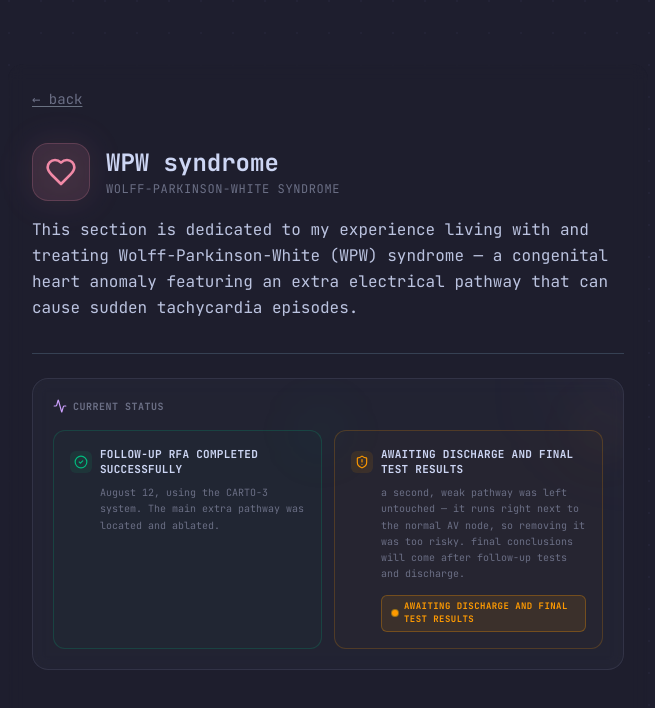
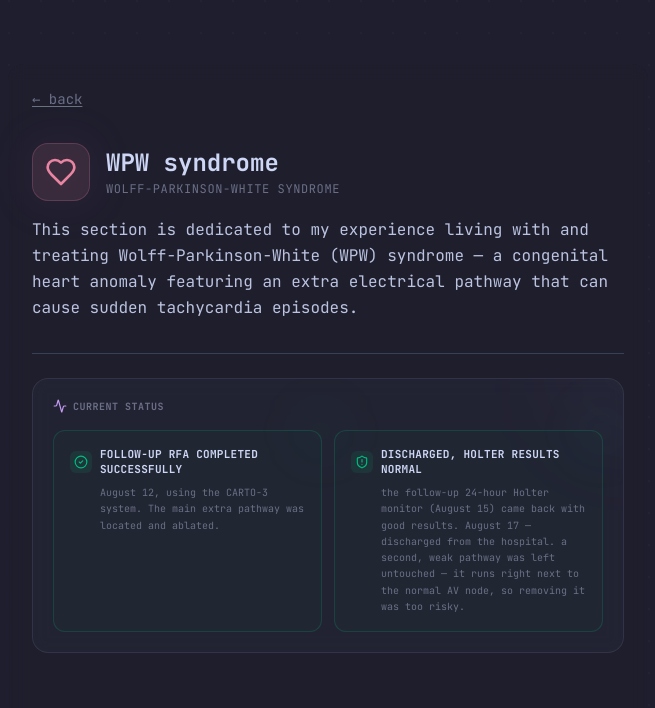
Before and after one commit to xdearboy/website-rework, a React (Vite) app: page /wpw in a window 1280 px wide. Shown: the top 708 px of the page, without its empty margins (312-967 px from the left). Built offline with nearby package versions, Linux system fonts and the light colour scheme.

Commit message:
Add Holter check and hospital discharge to WPW page
Follow-up 24-hour Holter monitor on Aug 15 came back normal, and the
patient was discharged on Aug 17. Status card and timeline updated to
drop the "awaiting discharge" framing in favor of the actual outcome.

```diff
--- a/src/i18n/locales/en/wpw.json
+++ b/src/i18n/locales/en/wpw.json
@@ -6,8 +6,8 @@
     "title": "current status",
     "outcome": "follow-up RFA completed successfully",
     "outcomeDesc": "August 12, using the CARTO-3 system. The main extra pathway was located and ablated.",
-    "remaining": "awaiting discharge and final test results",
-    "remainingDesc": "a second, weak pathway was left untouched — it runs right next to the normal AV node, so removing it was too risky. final conclusions will come after follow-up tests and discharge."
+    "remaining": "discharged, Holter results normal",
+    "remainingDesc": "the follow-up 24-hour Holter monitor (August 15) came back with good results. August 17 — discharged from the hospital. a second, weak pathway was left untouched — it runs right next to the normal AV node, so removing it was too risky."
   },
   "timeline": {
     "title": "history & treatment",
@@ -34,7 +34,12 @@
     "step5": {
       "date": "after surgery",
       "title": "outcome",
-      "desc": "the second pathway was left alone: it sits right next to the normal conduction node, and removing it was too risky. per the surgeon, it's weak, only partially conducting, and rarely causes trouble. doctors also noted my baseline heart rate simply runs high — 150 bpm lying down isn't considered tachycardia for me. currently awaiting discharge and final test results."
+      "desc": "the second pathway was left alone: it sits right next to the normal conduction node, and removing it was too risky. per the surgeon, it's weak, only partially conducting, and rarely causes trouble. doctors also noted my baseline heart rate simply runs high — 150 bpm lying down isn't considered tachycardia for me."
+    },
+    "step6": {
+      "date": "August 17",
+      "title": "Holter check & discharge",
+      "desc": "on Saturday, August 15, a follow-up 24-hour Holter monitor was done — good results, the heart is working normally. today, August 17, I'm discharged from the hospital."
     }
   },
   "faq": {
@@ -85,7 +90,7 @@
     },
     "step6": {
       "title": "6. Afterward",
-      "desc": "Huge respect to the whole medical team, especially the surgeon and the anesthesiologist. Afterward, while waiting to be taken out of the operating room, I just talked with the anesthesiologist about life. Now it's recovery — awaiting discharge and final test results."
+      "desc": "Huge respect to the whole medical team, especially the surgeon and the anesthesiologist. Afterward, while waiting to be taken out of the operating room, I just talked with the anesthesiologist about life. The follow-up Holter monitor on Saturday came back with good results, and I was discharged from the hospital on August 17."
     }
   }
 }
--- a/src/i18n/locales/ru/wpw.json
+++ b/src/i18n/locales/ru/wpw.json
@@ -6,8 +6,8 @@
     "title": "текущее состояние",
     "outcome": "повторная РЧА проведена успешно",
     "outcomeDesc": "12 августа, система CARTO-3. Основной дополнительный путь найден и устранён.",
-    "remaining": "ожидаю выписку и итоги обследований",
-    "remainingDesc": "второй, слабый «полупроводящий» путь оставили как есть — он проходит вплотную к нормальному АВ-узлу, трогать его слишком рискованно. окончательные выводы будут после контрольных обследований и выписки."
+    "remaining": "выписан(а), холтер в норме",
+    "remainingDesc": "контрольный суточный холтер (15 августа) показал хорошие результаты. 17 августа — выписка из стационара. второй, слабый «полупроводящий» путь оставили как есть — он проходит вплотную к нормальному АВ-узлу, трогать его было слишком рискованно."
   },
   "timeline": {
     "title": "история и лечение",
@@ -34,7 +34,12 @@
     "step5": {
       "date": "после операции",
       "title": "итог",
-      "desc": "второй путь решили не трогать: он расположен вплотную к нормальному проводящему узлу, и его удаление слишком рискованно. по словам хирурга, этот путь слабый, полупроводящий и почти не вредит. отдельно врачи отметили, что у меня от природы высокий пульс — 150 уд/мин лежа при этом не считается тахикардией. сейчас жду выписку и итоги финальных обследований."
+      "desc": "второй путь решили не трогать: он расположен вплотную к нормальному проводящему узлу, и его удаление слишком рискованно. по словам хирурга, этот путь слабый, полупроводящий и почти не вредит. отдельно врачи отметили, что у меня от природы высокий пульс — 150 уд/мин лежа при этом не считается тахикардией."
+    },
+    "step6": {
+      "date": "17 августа",
+      "title": "холтер и выписка",
+      "desc": "в субботу, 15 августа, сняли контрольный суточный холтер — результаты хорошие, сердце работает штатно. сегодня, 17 августа, выписка из стационара."
     }
   },
   "faq": {
@@ -85,7 +90,7 @@
     },
     "step6": {
       "title": "6. После операции",
-      "desc": "Отдельный респект всему персоналу, особенно хирургу и анестезиологу. После операции, пока ждал, когда увезут из операционной, успели просто поговорить с анестезиологом о жизни. Сейчас — восстановление, жду выписку и итоги финальных обследований."
+      "desc": "Отдельный респект всему персоналу, особенно хирургу и анестезиологу. После операции, пока ждал, когда увезут из операционной, успели просто поговорить с анестезиологом о жизни. Контрольный холтер в субботу показал хорошие результаты, а 17 августа меня выписали из стационара."
     }
   }
 }
--- a/src/pages/WpwPage.tsx
+++ b/src/pages/WpwPage.tsx
@@ -152,31 +152,21 @@ export default function WpwPage() {
               </div>
             </div>
 
-            <div className="relative flex flex-col justify-between rounded-xl border border-amber-500/20 bg-amber-500/[0.02] p-4 transition-all duration-300 hover:border-amber-500/40 hover:bg-amber-500/[0.04]">
-              <div className="absolute top-0 right-0 -mr-6 -mt-6 w-12 h-12 bg-amber-500/5 rounded-full blur-xl pointer-events-none" />
+            <div className="relative flex flex-col justify-between rounded-xl border border-emerald-500/20 bg-emerald-500/[0.02] p-4 transition-all duration-300 hover:border-emerald-500/40 hover:bg-emerald-500/[0.04]">
+              <div className="absolute top-0 right-0 -mr-6 -mt-6 w-12 h-12 bg-emerald-500/5 rounded-full blur-xl pointer-events-none" />
 
               <div>
                 <div className="flex items-center gap-2 mb-2">
-                  <div className="flex items-center justify-center p-1 rounded-md bg-amber-500/10 text-amber-500 shrink-0">
-                    <ShieldAlert className="size-3.5 animate-pulse" />
+                  <div className="flex items-center justify-center p-1 rounded-md bg-emerald-500/10 text-emerald-500 shrink-0">
+                    <ShieldAlert className="size-3.5" />
                   </div>
                   <h4 className="text-[11px] font-bold text-foreground leading-snug uppercase tracking-wide">
                     {t('status.remaining')}
                   </h4>
                 </div>
-                <p className="text-[10px] text-muted-foreground leading-relaxed mb-3 pl-[30px]">
+                <p className="text-[10px] text-muted-foreground leading-relaxed pl-[30px]">
                   {t('status.remainingDesc')}
                 </p>
-              </div>
-
-              <div className="pl-[30px]">
-                <div className="inline-flex items-center gap-1.5 text-[9px] font-bold text-amber-500 bg-amber-500/10 border border-amber-500/30 px-2.5 py-1 rounded-md uppercase tracking-wider">
-                  <span className="relative flex h-1.5 w-1.5">
-                    <span className="animate-ping absolute inline-flex h-full w-full rounded-full bg-amber-400 opacity-75" />
-                    <span className="relative inline-flex rounded-full h-1.5 w-1.5 bg-amber-500" />
-                  </span>
-                  {t('status.remaining')}
-                </div>
               </div>
             </div>
           </div>
@@ -227,7 +217,7 @@ export default function WpwPage() {
             </div>
 
             <div className="relative">
-              <div className="absolute -left-[31px] top-1.5 flex h-4 w-4 items-center justify-center rounded-full bg-amber-500/20 border-2 border-amber-500 animate-pulse" />
+              <div className="absolute -left-[31px] top-1.5 flex h-4 w-4 items-center justify-center rounded-full bg-amber-500/20 border-2 border-amber-500" />
               <span className="text-xs font-bold text-amber-500 uppercase tracking-wide">
                 {t('timeline.step4.date')}
               </span>
@@ -249,6 +239,19 @@ export default function WpwPage() {
               </h4>
               <p className="text-xs text-foreground/80 mt-1 sm:text-sm">
                 {t('timeline.step5.desc')}
+              </p>
+            </div>
+
+            <div className="relative">
+              <div className="absolute -left-[31px] top-1.5 flex h-4 w-4 items-center justify-center rounded-full bg-emerald-500/20 border-2 border-emerald-500 animate-pulse" />
+              <span className="text-xs font-bold text-emerald-500 uppercase tracking-wide">
+                {t('timeline.step6.date')}
+              </span>
+              <h4 className="text-sm font-bold text-foreground mt-1">
+                {t('timeline.step6.title')}
+              </h4>
+              <p className="text-xs text-foreground/80 mt-1 sm:text-sm">
+                {t('timeline.step6.desc')}
               </p>
             </div>
           </div>
```
